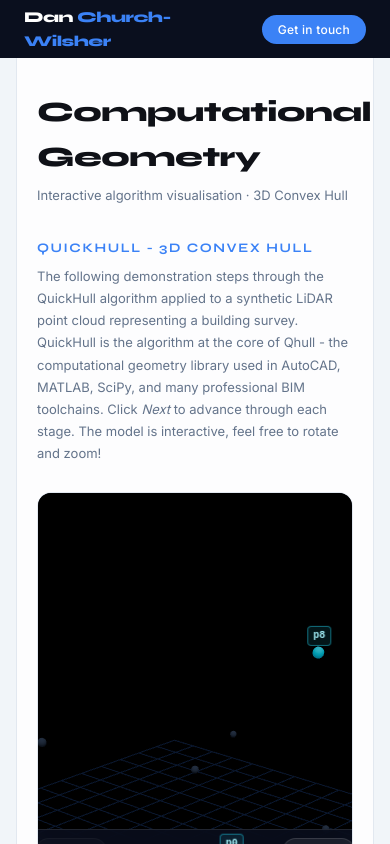
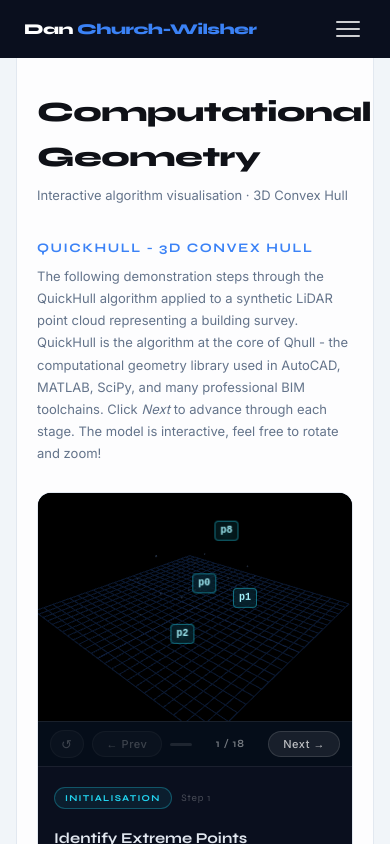
Before and after one commit to targetdan/portfolio, a Next.js app: page /computational-geometry in a window 390 px wide. Shown: the top 844 px of the page. Built offline with nearby package versions, Linux system fonts and the light colour scheme; a web font is replaced by a local one.

Commit message:
Responsive styling

```diff
--- a/app/computational-geometry/ConvexHullDemo.tsx
+++ b/app/computational-geometry/ConvexHullDemo.tsx
@@ -47,9 +47,19 @@ export default function ConvexHullDemo() {
       <div className={styles.demo}>
         {/* 3D viewer */}
         <div className={styles.viewer}>
-          <ConvexHullScene step={step} points={DEMO_POINTS} />
+          <div className={styles.canvasWrap}>
+            <ConvexHullScene step={step} points={DEMO_POINTS} />
+          </div>
 
           <div className={styles.controls}>
+            <button
+              className={`${styles.btn} ${styles.btnReset}`}
+              disabled={current === 0}
+              onClick={() => setCurrent(0)}
+              title="Reset to first step"
+            >
+              ↺
+            </button>
             <button
               className={styles.btn}
               disabled={current === 0}
--- a/app/computational-geometry/ConvexHullScene.tsx
+++ b/app/computational-geometry/ConvexHullScene.tsx
@@ -169,7 +169,7 @@ export default function ConvexHullScene({ step, points }: { step: AlgorithmStep;
   return (
     <Canvas
       camera={{ position: [20, 16, 22], fov: 40, near: 0.1, far: 200 }}
-      style={{ background: "#060d1a", height: "900px", width: "100%" }}
+      style={{ background: "#060d1a", height: "100%", width: "100%", display: "block" }}
       gl={{ antialias: true, alpha: false }}
     >
       <Scene step={step} points={points} />
--- a/app/computational-geometry/demo.module.css
+++ b/app/computational-geometry/demo.module.css
@@ -21,40 +21,48 @@
   max-width: 720px;
 }
 
+/* ── Main demo grid ── */
 .demo {
   display: grid;
-  grid-template-columns: 1fr 360px;
+  grid-template-columns: 1fr 300px;
   align-items: stretch;
   border-radius: var(--radius-lg);
   overflow: hidden;
   border: 1px solid var(--slate-200);
-  height: 900px;
+  /* Responsive height: at least 480px, scales with viewport, capped at 760px */
+  height: clamp(480px, 72vh, 760px);
+}
+@media (min-width: 1080px) { .demo { grid-template-columns: 1fr 360px; } }
+@media (min-width: 1280px) { .demo { grid-template-columns: 1fr 420px; } }
+
+/* ── 3D Viewer (flex column so canvas grows and controls sit at the bottom) ── */
+.viewer {
+  background: #060d1a;
+  display: flex;
+  flex-direction: column;
+  min-height: 0;
+  min-width: 0;
+  width: 100%;
 }
 
-.viewer {
-  position: relative;
-  background: #060d1a;
-  height: 900px;
+/* Canvas fills all remaining space above the controls bar */
+.canvasWrap {
+  flex: 1;
+  min-height: 0;
 }
 
-.viewerCanvas {
+/* ── Controls bar — always pinned to the bottom of the viewer ── */
+.controls {
+  flex-shrink: 0;
   width: 100%;
-  height: 100%;
-}
-
-.controls {
-  position: absolute;
-  bottom: 1.25rem;
-  left: 50%;
-  transform: translateX(-50%);
+  box-sizing: border-box;
   display: flex;
   align-items: center;
+  justify-content: center;
   gap: 0.75rem;
-  background: rgba(10, 15, 30, 0.85);
-  backdrop-filter: blur(10px);
-  border: 1px solid rgba(255, 255, 255, 0.1);
-  border-radius: var(--radius-full);
-  padding: 0.5rem 1.25rem;
+  background: rgba(6, 13, 26, 0.95);
+  border-top: 1px solid rgba(255, 255, 255, 0.08);
+  padding: 0.6rem 1.25rem;
   white-space: nowrap;
 }
 
@@ -79,6 +87,10 @@
 .btn:disabled {
   opacity: 0.3;
   cursor: not-allowed;
+}
+.btnReset {
+  padding: 5px 10px;
+  font-size: 13px;
 }
 
 .stepCounter {
@@ -105,13 +117,15 @@
   transition: width 0.3s ease;
 }
 
-/* Info panel */
+/* ── Info panel ── */
 .panel {
   background: #0a0f1e;
   border-left: 1px solid rgba(255, 255, 255, 0.07);
   display: flex;
   flex-direction: column;
-  overflow: hidden;
+  overflow-y: auto;
+  scrollbar-width: thin;
+  scrollbar-color: rgba(255, 255, 255, 0.1) transparent;
 }
 
 .panelInner {
@@ -137,10 +151,10 @@
   border-radius: var(--radius-full);
   border: 1px solid;
 }
-.phase-init    { color: #22d3ee; border-color: rgba(34,211,238,0.3); background: rgba(34,211,238,0.08); }
-.phase-tetrahedron { color: #a78bfa; border-color: rgba(167,139,250,0.3); background: rgba(167,139,250,0.08); }
-.phase-expand  { color: #f97316; border-color: rgba(249,115,22,0.3); background: rgba(249,115,22,0.08); }
-.phase-complete { color: #10b981; border-color: rgba(16,185,129,0.3); background: rgba(16,185,129,0.08); }
+.phase-init         { color: #22d3ee; border-color: rgba(34,211,238,0.3); background: rgba(34,211,238,0.08); }
+.phase-tetrahedron  { color: #a78bfa; border-color: rgba(167,139,250,0.3); background: rgba(167,139,250,0.08); }
+.phase-expand       { color: #f97316; border-color: rgba(249,115,22,0.3); background: rgba(249,115,22,0.08); }
+.phase-complete     { color: #10b981; border-color: rgba(16,185,129,0.3); background: rgba(16,185,129,0.08); }
 
 .stepNum {
   font-size: 10px;
@@ -236,17 +250,70 @@
   flex-shrink: 0;
 }
 
+/* ── Responsive breakpoints ── */
+
+/* Tablet: collapse to single column, viewer shrinks */
 @media (max-width: 900px) {
   .demo {
     grid-template-columns: 1fr;
     height: auto;
   }
   .viewer {
-    height: 400px;
+    height: clamp(300px, 52vw, 500px);
   }
   .panel {
     border-left: none;
     border-top: 1px solid rgba(255, 255, 255, 0.07);
-    max-height: 380px;
+    max-height: 420px;
   }
 }
+
+/* Mobile portrait: tighter viewer, smaller controls */
+@media (max-width: 540px) and (orientation: portrait) {
+  .viewer {
+    height: clamp(260px, 70vw, 360px);
+  }
+  .controls {
+    gap: 0.5rem;
+    padding: 0.5rem 0.75rem;
+  }
+  .stepCounter {
+    min-width: 60px;
+  }
+  .progress {
+    width: 40px;
+  }
+  .panelInner {
+    padding: 1.25rem 1rem;
+  }
+}
+
+/* Small mobile landscape: restore side-by-side so the panel stays visible */
+@media (orientation: landscape) and (max-height: 500px) {
+  .demo {
+    grid-template-columns: 1fr 200px;
+    height: clamp(240px, 88vh, 380px);
+  }
+  .viewer {
+    height: auto;
+  }
+  .panel {
+    border-left: 1px solid rgba(255, 255, 255, 0.07);
+    border-top: none;
+    max-height: none;
+  }
+  .panelInner {
+    padding: 1rem;
+    gap: 0.75rem;
+  }
+  .controls {
+    gap: 0.5rem;
+    padding: 0.5rem 0.75rem;
+  }
+  .stepCounter {
+    min-width: 56px;
+  }
+  .progress {
+    width: 36px;
+  }
+}
--- a/app/layout.tsx
+++ b/app/layout.tsx
@@ -4,7 +4,7 @@ import "./globals.css";
 export const metadata: Metadata = {
   title: "Dan Church-Wilsher - Lead Developer",
   description:
-    "CV of Dan Church-Wilsher, Lead .NET & Cloud Developer with 12+ years experience building scalable systems.",
+    "CV of Dan Church-Wilsher, Lead .NET & Cloud Developer with 11+ years experience building scalable systems.",
 };
 
 export default function RootLayout({ children }: { children: React.ReactNode }) {
--- a/app/page.module.css
+++ b/app/page.module.css
@@ -19,13 +19,17 @@
   grid-template-columns: 1fr 200px;
   gap: 0 2.5rem;
 }
+@media (min-width: 1080px) {
+  .pageWrap { max-width: 980px; }
+  .bodyGrid { grid-template-columns: 1fr 220px; }
+}
 @media (min-width: 1280px) {
-  .pageWrap { max-width: 1100px; }
-  .bodyGrid { grid-template-columns: 1fr 240px; }
+  .pageWrap { max-width: 1160px; }
+  .bodyGrid { grid-template-columns: 1fr 260px; }
 }
 @media (min-width: 1600px) {
-  .pageWrap { max-width: 1300px; }
-  .bodyGrid { grid-template-columns: 1fr 280px; }
+  .pageWrap { max-width: 1360px; }
+  .bodyGrid { grid-template-columns: 1fr 300px; }
 }
 .mainCol {
   min-width: 0;
--- a/components/Hero.module.css
+++ b/components/Hero.module.css
@@ -118,7 +118,7 @@
   justify-content: center;
   font-family: var(--font-display);
   font-weight: 700;
-  font-size: 17px;
+  font-size: 14px;
   color: #fff;
   flex-shrink: 0;
   box-shadow: 0 0 0 3px rgba(59,130,246,0.25);
--- a/components/Hero.tsx
+++ b/components/Hero.tsx
@@ -19,7 +19,7 @@ export default function Hero({ cv }: Props) {
           </div>
         </div>
         <div className={`${styles.card} animate-fade-in delay-300`}>
-          <div className={styles.avatar}>DW</div>
+          <div className={styles.avatar}>DCW</div>
           <div className={styles.divider} />
           <div className={styles.degreeBlock}>
             <p className={styles.degreeHons}>First Class BSc (Hons)</p>
--- a/components/Nav.module.css
+++ b/components/Nav.module.css
@@ -1,7 +1,7 @@
 .nav {
   position: sticky;
   top: 0;
-  z-index: 100;
+  z-index: 200;
   padding: 0 1.5rem;
   transition: background 0.3s ease, box-shadow 0.3s ease;
 }
@@ -28,6 +28,8 @@
   flex-shrink: 0;
 }
 .logo span { color: var(--blue); }
+
+/* ── Desktop nav links ── */
 .links {
   display: flex;
   list-style: none;
@@ -39,13 +41,15 @@
   font-family: var(--font-body);
   letter-spacing: 0.08em;
   text-transform: uppercase;
-  color: rgba(255,255,255,0.45);
+  color: #effffee8;
   padding: 5px 10px;
   border-radius: var(--radius-sm);
   transition: color 0.2s, background 0.2s;
 }
 .link:hover { color: rgba(255,255,255,0.85); background: rgba(255,255,255,0.06); }
 .active { color: #fff !important; }
+
+/* ── Desktop CTA ── */
 .cta {
   font-size: 12px;
   font-family: var(--font-body);
@@ -61,6 +65,120 @@
   transition: background 0.2s, transform 0.15s;
 }
 .cta:hover { background: var(--blue-dark); transform: translateY(-1px); }
-@media (min-width: 1280px) { .inner { max-width: 1100px; } }
-@media (min-width: 1600px) { .inner { max-width: 1300px; } }
-@media (max-width: 600px) { .links { display: none; } .logo { flex: 1; } }
+
+/* ── Hamburger button ── */
+.hamburger {
+  display: none;
+  flex-direction: column;
+  justify-content: center;
+  gap: 5px;
+  width: 36px;
+  height: 36px;
+  padding: 6px;
+  background: transparent;
+  border: none;
+  cursor: pointer;
+  border-radius: var(--radius-sm);
+  flex-shrink: 0;
+  margin-left: auto;
+  transition: background 0.2s;
+}
+.hamburger:hover { background: rgba(255,255,255,0.08); }
+.hamburger span {
+  display: block;
+  width: 100%;
+  height: 2px;
+  background: rgba(255,255,255,0.8);
+  border-radius: 2px;
+  transform-origin: center;
+  transition: transform 0.25s ease, opacity 0.25s ease, width 0.25s ease;
+}
+/* Animate to X when open */
+.hamburgerOpen span:nth-child(1) { transform: translateY(7px) rotate(45deg); }
+.hamburgerOpen span:nth-child(2) { opacity: 0; width: 0; }
+.hamburgerOpen span:nth-child(3) { transform: translateY(-7px) rotate(-45deg); }
+
+/* ── Mobile drawer ── */
+.drawer {
+  position: fixed;
+  top: 58px;
+  left: 0;
+  right: 0;
+  z-index: 190;
+  background: rgba(10, 15, 30, 0.98);
+  backdrop-filter: blur(16px);
+  -webkit-backdrop-filter: blur(16px);
+  padding: 1.5rem 2rem 2rem;
+  display: flex;
+  flex-direction: column;
+  gap: 0.5rem;
+  border-bottom: 1px solid rgba(255,255,255,0.08);
+
+  /* slide-down animation */
+  transform: translateY(-8px);
+  opacity: 0;
+  pointer-events: none;
+  transition: transform 0.25s ease, opacity 0.2s ease;
+}
+.drawerOpen {
+  transform: translateY(0);
+  opacity: 1;
+  pointer-events: all;
+}
+.drawerLinks {
+  list-style: none;
+  display: flex;
+  flex-direction: column;
+  gap: 0.25rem;
+}
+.drawerLink {
+  display: block;
+  font-size: 13px;
+  font-family: var(--font-body);
+  letter-spacing: 0.08em;
+  text-transform: uppercase;
+  color: #effffee8;
+  padding: 10px 12px;
+  border-radius: var(--radius-sm);
+  transition: color 0.2s, background 0.2s;
+}
+.drawerLink:hover { color: rgba(255,255,255,0.9); background: rgba(255,255,255,0.06); }
+.drawerLink.active { color: #fff !important; }
+.drawerCta {
+  margin-top: 1rem;
+  font-size: 13px;
+  font-family: var(--font-body);
+  font-weight: 500;
+  letter-spacing: 0.02em;
+  background: var(--blue);
+  color: #fff;
+  padding: 10px 20px;
+  border-radius: var(--radius-full);
+  border: none;
+  cursor: pointer;
+  align-self: flex-start;
+  transition: background 0.2s;
+}
+.drawerCta:hover { background: var(--blue-dark); }
+
+/* ── Backdrop ── */
+.backdrop {
+  position: fixed;
+  inset: 0;
+  top: 58px;
+  z-index: 180;
+  background: rgba(0,0,0,0.4);
+}
+
+/* ── Breakpoints ── */
+@media (min-width: 1080px) { .inner { max-width: 980px; } }
+@media (min-width: 1280px) { .inner { max-width: 1160px; } }
+@media (min-width: 1600px) { .inner { max-width: 1360px; } }
+
+/* Below 1080px → show hamburger, hide desktop links & CTA */
+@media (max-width: 1079px) {
+  .links { display: none; }
+  .cta { display: none; }
+  .hamburger { display: flex; }
+  .logo { flex: 1; }
+}
--- a/components/Nav.tsx
+++ b/components/Nav.tsx
@@ -12,6 +12,7 @@ const links = [
 
 export default function Nav() {
   const [scrolled, setScrolled] = useState(false);
+  const [menuOpen, setMenuOpen] = useState(false);
   const pathname = usePathname();
 
   useEffect(() => {
@@ -20,10 +21,26 @@ export default function Nav() {
     return () => window.removeEventListener("scroll", onScroll);
   }, []);
 
+  // Close menu on route change
+  useEffect(() => {
+    setMenuOpen(false);
+  }, [pathname]);
+
+  // Prevent body scroll when menu is open
+  useEffect(() => {
+    document.body.style.overflow = menuOpen ? "hidden" : "";
+    return () => { document.body.style.overflow = ""; };
+  }, [menuOpen]);
+
   return (
+    <>
       <nav className={`${styles.nav} ${scrolled ? styles.scrolled : ""} animate-fade-in`}>
         <div className={styles.inner}>
-        <Link href="/" className={styles.logo}>Dan <span>Church-Wilsher</span></Link>
+          <Link href="/" className={styles.logo} onClick={() => setMenuOpen(false)}>
+            Dan <span>Church-Wilsher</span>
+          </Link>
+
+          {/* Desktop links */}
           <ul className={styles.links}>
             {links.map((l) => (
               <li key={l.href}>
@@ -36,10 +53,53 @@ export default function Nav() {
               </li>
             ))}
           </ul>
+
+          {/* Desktop CTA */}
           <button onClick={openEmail} className={styles.cta}>
             Get in touch
           </button>
+
+          {/* Hamburger button — visible below 1080px */}
+          <button
+            className={`${styles.hamburger} ${menuOpen ? styles.hamburgerOpen : ""}`}
+            onClick={() => setMenuOpen((o) => !o)}
+            aria-label={menuOpen ? "Close menu" : "Open menu"}
+            aria-expanded={menuOpen}
+          >
+            <span />
+            <span />
+            <span />
+          </button>
         </div>
       </nav>
+
+      {/* Mobile drawer */}
+      <div
+        className={`${styles.drawer} ${menuOpen ? styles.drawerOpen : ""}`}
+        aria-hidden={!menuOpen}
+      >
+        <ul className={styles.drawerLinks}>
+          {links.map((l) => (
+            <li key={l.href}>
+              <Link
+                href={l.href}
+                className={`${styles.drawerLink} ${pathname === l.href ? styles.active : ""}`}
+                onClick={() => setMenuOpen(false)}
+              >
+                {l.label}
+              </Link>
+            </li>
+          ))}
+        </ul>
+        <button onClick={() => { openEmail(); setMenuOpen(false); }} className={styles.drawerCta}>
+          Get in touch
+        </button>
+      </div>
+
+      {/* Backdrop */}
+      {menuOpen && (
+        <div className={styles.backdrop} onClick={() => setMenuOpen(false)} aria-hidden />
+      )}
+    </>
   );
 }
--- a/lib/cv-data.ts
+++ b/lib/cv-data.ts
@@ -2,10 +2,10 @@ export const cv = {
   name: { first: "Dan", last: "Church-Wilsher" },
   role: "Lead Developer · .NET & Cloud",
   summary:
-    "Highly experienced .NET engineer with 12+ years designing performant C# libraries and cloud systems, with a mathematical background (BSc Mathematics & Computing) in data structures and algorithms. Proven track record of delivering projects on-time, leading a dev team and designing scalable cloud architecture. Seeking to further develop my expertise in all things .NET and AI.",
+    "Highly experienced .NET engineer with 11+ years designing performant C# libraries and cloud systems, with a mathematical background (BSc Mathematics & Computing) in data structures and algorithms. Proven track record of delivering projects on-time, leading a dev team and designing scalable cloud architecture. Seeking to further develop my expertise in all things .NET and AI.",
   location: "Hemel Hempstead",
   availability: "Remote / Hybrid",
-  yearsExp: "12+",
+  yearsExp: "11+",
   contact: {
     email: "danielwilsher@hotmail.co.uk",
   },
```
Lines whose indentation alone changed are shown as unchanged.
